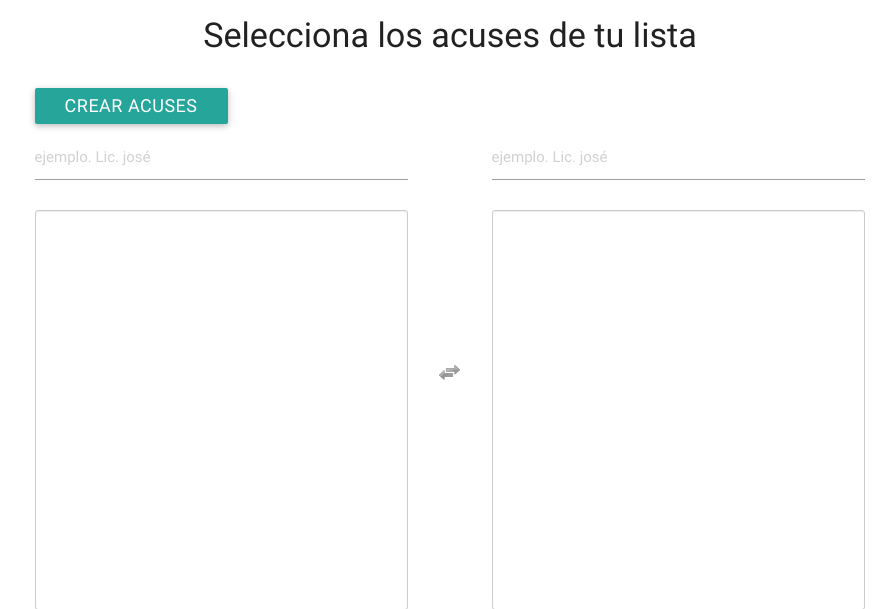
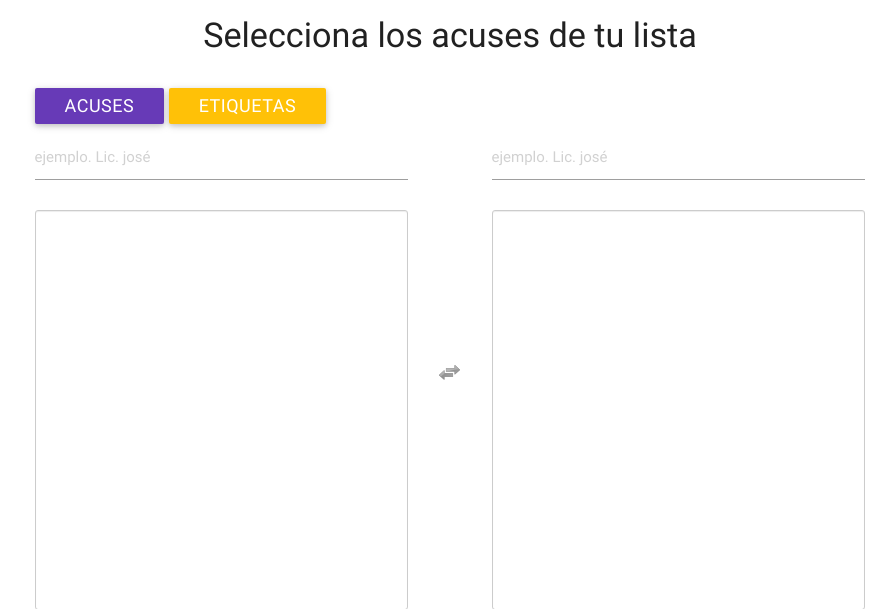
Before and after one commit to IngSisJoseEduardo/Directorio, a Django app: a page that uses directorio/templates/multiple_acuses.html in a window 1280 px wide. Shown: the part 64-673 px from the top of the page, without its empty margins (190-1086 px from the left). Run offline with Django 3.2, Linux system fonts and the light colour scheme; the visitor is signed in with stand-in values (Sample User, id 1); data that the repository does not hold is empty.

Commit message:
mas de etiquetas_seleccion

```diff
--- a/directorio/templates/multiple_acuses.html
+++ b/directorio/templates/multiple_acuses.html
@@ -28,9 +28,12 @@
 <div class="row">
     <div class="col m8 col offset-m2">
         <div style="font-size: 18px;">
-            <form action="" method="POST">
-                <input type="submit" value="Crear Acuses" class="btn btn-default">
-                {% csrf_token %}
+            <form id="form_multiple" action="" method="POST">
+            {% csrf_token %}
+            <input type="hidden" name="tipo" id="tipo">
+                <a href='javascript:acuses_mi_lista();' class="btn deep-purple" id="btn-acuses">Acuses</a>
+                <a href='javascript:etiquetas_mi_lista();' class="btn amber" id="btn-acuses">Etiquetas</a>
+                {# <input type="submit" value="Acuses"> #}
                 <div style="margin-top: 10px;">
                     <select multiple="multiple" id="id_acuses" name="acuses" required="required" class="searchable">
                         {% for persona in instancias %}
--- a/directorio/views.py
+++ b/directorio/views.py
@@ -7,6 +7,8 @@ from docx.shared import Inches
 #template-docx
 from templated_docs import fill_template
 from templated_docs.http import FileResponse
+
+#modelos
 from directorio.models import Directorio
 
 #django
@@ -235,20 +237,69 @@ def seleccionar_acuses_mi_lista(request):
     invocador = "milista"
 
     if request.POST:
-        acuses = request.POST.getlist("acuses")
-        document = Document()
+        if request.POST.get("tipo") == "acus":
+            acuses = request.POST.getlist("acuses")
+            document = Document()
 
-        for x in acuses:
-            # print(x)
-            persona = get_object_or_404(Directorio, id= x)
-            acuse(document,persona)
-            document.add_page_break()
+            for x in acuses:
+                persona = get_object_or_404(Directorio, id= x)
+                acuse(document,persona)
+                document.add_page_break()
 
-        response = HttpResponse(content_type='application/vnd.openxmlformats-officedocument.wordprocessingml.document')
-        response['Content-Disposition'] = 'attachment; filename=acuses.docx'
-        document.save(response)
+            response = HttpResponse(content_type='application/vnd.openxmlformats-officedocument.wordprocessingml.document')
+            response['Content-Disposition'] = 'attachment; filename=acuses.docx'
+            document.save(response)
+            return response
 
-        return response
+        elif request.POST.get("tipo") == "eti":
+            etiquetas = request.POST.getlist("acuses")
+            personas = []
+            num_etiquetas = len(etiquetas)
+            print(num_etiquetas)
+            print(etiquetas)
+
+            for i in etiquetas:
+                personas.append(Directorio.objects.get(id = i))
+
+            blanco = Directorio()
+            blanco.profesion = "-"
+            blanco.nombre = "-"
+            blanco.cargo = "-"
+            blanco.direccion = "-"
+            blanco.pareja = "-"
+            con1 = []
+            con2 = []
+            rango  = 0
+
+            if num_etiquetas != 1:
+                x = 0
+                while x < num_etiquetas:
+                    if (x%2==0):
+                        con1.append(personas[x])
+                    else:
+                        con2.append(personas[x])
+                    x =x+1
+                if len(con1) != len(con2):
+                    if len(con1) > len(con2):
+                        con2.append(blanco)
+                    elif len(con2) > len(con1):
+                        con1.append(blanco)
+            else:
+                con1.append(personas[0])
+                con2.append(blanco)
+
+            context = {
+                'rango': range(len(con1)),
+                # 'personas': personas,
+                'con1' : con1,
+                'con2'  : con2
+            }
+
+            filename = fill_template('etiquetas.odt', context, output_format='docx')
+            visible_filename = 'mis_etiquetas.docx'
+
+            return FileResponse(filename, visible_filename)
+
 
     contexto = {
         "instancias" : instancias,
@@ -267,21 +318,71 @@ def seleccionar_acuses_directorio(request):
     invocador = "directorio"
 
     if request.POST:
-        acuses = request.POST.getlist("acuses")
+        if request.POST.get("tipo") == "acus":
+            acuses = request.POST.getlist("acuses")
 
-        document = Document()
+            document = Document()
 
-        for x in acuses:
-            # print(x)
-            persona = get_object_or_404(Directorio, id= x)
-            acuse(document,persona)
-            document.add_page_break()
+            for x in acuses:
+                # print(x)
+                persona = get_object_or_404(Directorio, id= x)
+                acuse(document,persona)
+                document.add_page_break()
 
-        response = HttpResponse(content_type='application/vnd.openxmlformats-officedocument.wordprocessingml.document')
-        response['Content-Disposition'] = 'attachment; filename=acuses.docx'
-        document.save(response)
+            response = HttpResponse(content_type='application/vnd.openxmlformats-officedocument.wordprocessingml.document')
+            response['Content-Disposition'] = 'attachment; filename=acuses.docx'
+            document.save(response)
 
-        return response
+            return response
+
+        elif request.POST.get("tipo") == "eti":
+            etiquetas = request.POST.getlist("acuses")
+            personas = []
+            num_etiquetas = len(etiquetas)
+            print(num_etiquetas)
+            print(etiquetas)
+
+            for i in etiquetas:
+                personas.append(Directorio.objects.get(id = i))
+
+            blanco = Directorio()
+            blanco.profesion = "-"
+            blanco.nombre = "-"
+            blanco.cargo = "-"
+            blanco.direccion = "-"
+            blanco.pareja = "-"
+            con1 = []
+            con2 = []
+            rango  = 0
+
+            if num_etiquetas != 1:
+                x = 0
+                while x < num_etiquetas:
+                    if (x%2==0):
+                        con1.append(personas[x])
+                    else:
+                        con2.append(personas[x])
+                    x =x+1
+                if len(con1) != len(con2):
+                    if len(con1) > len(con2):
+                        con2.append(blanco)
+                    elif len(con2) > len(con1):
+                        con1.append(blanco)
+            else:
+                con1.append(personas[0])
+                con2.append(blanco)
+
+            context = {
+                'rango': range(len(con1)),
+                # 'personas': personas,
+                'con1' : con1,
+                'con2'  : con2
+            }
+
+            filename = fill_template('etiquetas.odt', context, output_format='docx')
+            visible_filename = 'mis_etiquetas.docx'
+
+            return FileResponse(filename, visible_filename)
 
 
     contexto = {
@@ -300,21 +401,21 @@ def un_acuse(request,id = None):
     acuse(document,persona)
 
     response = HttpResponse(content_type='application/vnd.openxmlformats-officedocument.wordprocessingml.document')
-    response['Content-Disposition'] = 'attachment; filename=download.docx'
+    response['Content-Disposition'] = 'attachment; filename=acuse_%s.docx'%persona.nombre
     document.save(response)
 
     return response
 
 def crear_mi_lista(request):
     instancias = Directorio.objects.filter(user_id__exact = request.user.id)
-    # instancias = instancias.filter(status__exact = 2)
+    instancias = instancias.filter(status__exact = 2)
     document =Document()
 
     for persona in instancias:
         document.add_paragraph("%s%s"%(persona.profesion,persona.nombre))
 
     response = HttpResponse(content_type='application/vnd.openxmlformats-officedocument.wordprocessingml.document')
-    response['Content-Disposition'] = 'attachment; filename=lista.docx'
+    response['Content-Disposition'] = 'attachment; filename=mi_lista.docx'
     document.save(response)
 
     return response
@@ -330,7 +431,7 @@ def crear_mis_acuses(request):
         document.add_page_break()
 
     response = HttpResponse(content_type='application/vnd.openxmlformats-officedocument.wordprocessingml.document')
-    response['Content-Disposition'] = 'attachment; filename=lista.docx'
+    response['Content-Disposition'] = 'attachment; filename=mis_acuses.docx'
     document.save(response)
     return response
 
@@ -342,13 +443,13 @@ def crear_lista_general(request):
         document.add_paragraph("%s%s"%(persona.profesion,persona.nombre))
 
     response = HttpResponse(content_type='application/vnd.openxmlformats-officedocument.wordprocessingml.document')
-    response['Content-Disposition'] = 'attachment; filename=lista.docx'
+    response['Content-Disposition'] = 'attachment; filename=directorio.docx'
     document.save(response)
 
     return response
 
 def acuses_generales(request):
-    acuses = Directorio.objects.all().exclude(status__exact=1)
+    acuses = Directorio.objects.all().filter(status__exact=2)
 
     document = Document()
 
@@ -357,7 +458,7 @@ def acuses_generales(request):
         document.add_page_break()
 
     response = HttpResponse(content_type='application/vnd.openxmlformats-officedocument.wordprocessingml.document')
-    response['Content-Disposition'] = 'attachment; filename=lista.docx'
+    response['Content-Disposition'] = 'attachment; filename=acuses.docx'
     document.save(response)
     return response
 
@@ -390,9 +491,6 @@ def mis_etiquetas(request):
     else:
         con1.append(personas[0])
         con2.append(blanco)
-
-    from templated_docs import fill_template
-    from templated_docs.http import FileResponse
 
     context = {
         'rango': range(len(con1)),
@@ -464,9 +562,6 @@ def all_etiquetas(request):
     else:
         con1.append(personas[0])
         con2.append(blanco)
-
-    from templated_docs import fill_template
-    from templated_docs.http import FileResponse
 
     context = {
         'rango': range(len(con1)),
--- a/static/js/aplicacion.js
+++ b/static/js/aplicacion.js
@@ -46,6 +46,7 @@ $('.searchable').multiSelect({
     });
 });
 
+
 //funciones
 function detalle(ruta){
     // $('#preview-detalle').load(ruta);
@@ -82,3 +83,13 @@ function quitar(ruta){
         }
     });
 }
+
+function acuses_mi_lista(ruta,tipo){
+    $('#tipo').val("acus");
+    $('#form_multiple').submit();
+}
+
+function etiquetas_mi_lista(){
+    $('#tipo').val("eti");
+    $('#form_multiple').submit();
+}
```
